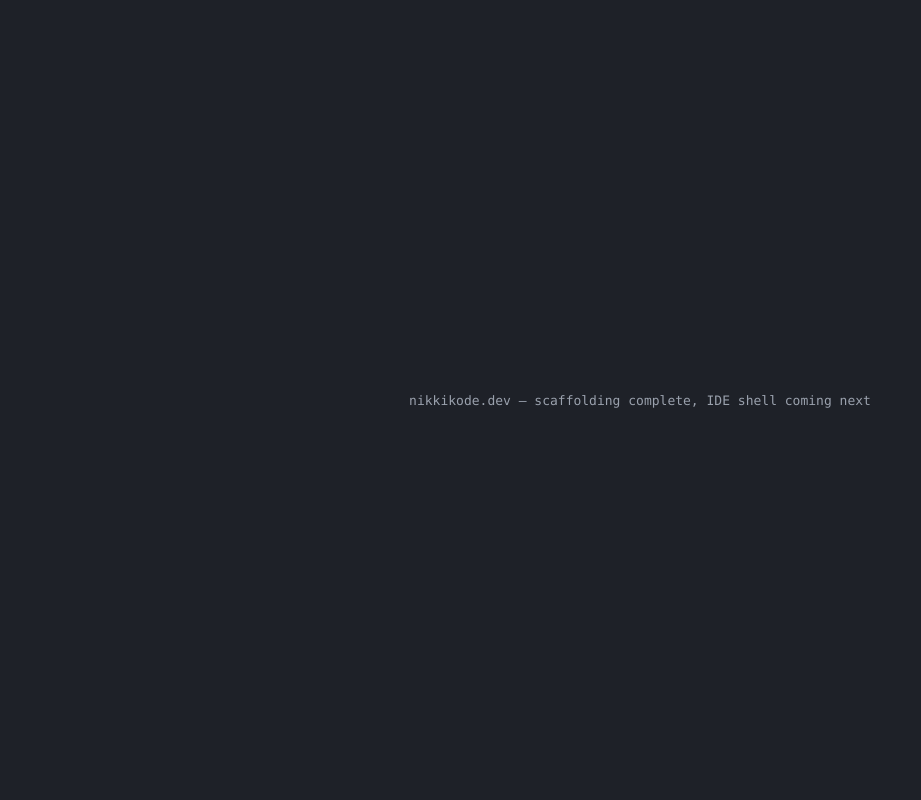
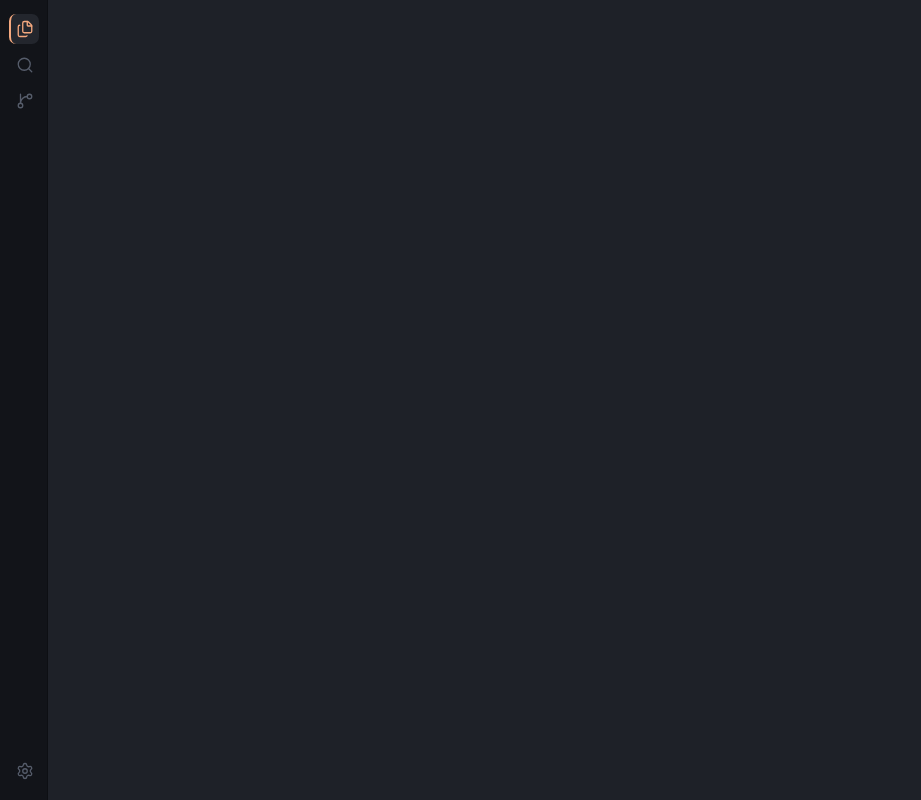
Before and after one commit to nikki-kode/Portfolio, a Next.js app in the folder portfolio-site/: page / in a window 1280 px wide. Shown: the whole page, without its empty margins (0-921 px from the left). Built offline with nearby package versions, Linux system fonts and the light colour scheme.

Commit message:
IDE Shell, no functionality

```diff
--- a/portfolio-site/package.json
+++ b/portfolio-site/package.json
@@ -9,6 +9,8 @@
     "lint": "eslint"
   },
   "dependencies": {
+    "clsx": "^2.1.1",
+    "lucide-react": "^1.17.0",
     "next": "16.2.9",
     "react": "19.2.4",
     "react-dom": "19.2.4"
--- a/portfolio-site/src/app/page.tsx
+++ b/portfolio-site/src/app/page.tsx
@@ -1,18 +1,5 @@
-"use client";
+import IDEShell from "@/components/IDEShell/IDEShell";
 
 export default function Home() {
-  return (
-    <div
-      style={{
-        height: "100vh",
-        display: "flex",
-        alignItems: "center",
-        justifyContent: "center",
-        color: "var(--text-muted)",
-        fontSize: "13px",
-      }}
-    >
-      nikkikode.dev — scaffolding complete, IDE shell coming next
-    </div>
-  );
+  return <IDEShell />;
 }
--- /dev/null
+++ b/portfolio-site/src/components/ActivityBar/ActivityBar.module.css
@@ -0,0 +1,43 @@
+.bar {
+  width: var(--activitybar-width);
+  flex: none;
+  background: var(--activitybar-bg);
+  border-right: 1px solid var(--border-dark);
+  display: flex;
+  flex-direction: column;
+  align-items: center;
+  gap: 6px;
+  padding-top: 14px;
+}
+
+.tile {
+  width: 30px;
+  height: 30px;
+  border-radius: 7px;
+  display: flex;
+  align-items: center;
+  justify-content: center;
+  color: var(--text-dimmest);
+  cursor: pointer;
+  transition: color 0.1s;
+  border-left: 2px solid transparent;
+}
+
+.tile:hover {
+  color: var(--text-dim);
+}
+
+.tileActive {
+  background: var(--card-bg);
+  border-left-color: var(--accent);
+  color: var(--accent);
+}
+
+.tileActive:hover {
+  color: var(--accent);
+}
+
+.bottom {
+  margin-top: auto;
+  margin-bottom: 14px;
+}
--- /dev/null
+++ b/portfolio-site/src/components/ActivityBar/ActivityBar.tsx
@@ -0,0 +1,28 @@
+import { Files, Search, GitBranch, Settings } from "lucide-react";
+import styles from "./ActivityBar.module.css";
+import clsx from "clsx";
+
+const tiles = [
+  { icon: Files, label: "Explorer", active: true },
+  { icon: Search, label: "Search", active: false },
+  { icon: GitBranch, label: "Source Control", active: false },
+];
+
+export default function ActivityBar() {
+  return (
+    <div className={styles.bar}>
+      {tiles.map(({ icon: Icon, label, active }) => (
+        <div
+          key={label}
+          className={clsx(styles.tile, active && styles.tileActive)}
+          title={label}
+        >
+          <Icon size={18} strokeWidth={1.75} />
+        </div>
+      ))}
+      <div className={clsx(styles.tile, styles.bottom)} title="Settings">
+        <Settings size={18} strokeWidth={1.75} />
+      </div>
+    </div>
+  );
+}
--- /dev/null
+++ b/portfolio-site/src/components/IDEShell/IDEShell.module.css
@@ -0,0 +1,21 @@
+.root {
+  height: 100vh;
+  display: flex;
+  overflow: hidden;
+  background: var(--editor-bg);
+  color: var(--text-body-2);
+  font-family: ui-monospace, SFMono-Regular, Menlo, monospace;
+}
+
+.main {
+  flex: 1;
+  display: flex;
+  flex-direction: column;
+  min-width: 0;
+}
+
+.body {
+  flex: 1;
+  display: flex;
+  min-height: 0;
+}
--- /dev/null
+++ b/portfolio-site/src/components/IDEShell/IDEShell.tsx
@@ -0,0 +1,20 @@
+"use client";
+
+import { useIDEState } from "@/hooks/useIDEState";
+import ActivityBar from "@/components/ActivityBar/ActivityBar";
+import styles from "./IDEShell.module.css";
+
+export default function IDEShell() {
+  const ide = useIDEState();
+
+  return (
+    <div className={styles.root}>
+      <ActivityBar />
+      <div className={styles.main}>
+        <div className={styles.body}>
+          {/* FileTree, TabBar, content, Terminal, StatusBar — coming next */}
+        </div>
+      </div>
+    </div>
+  );
+}
```
Also changed, not shown: 2 other files (tests, documents, lock files or other folders).
